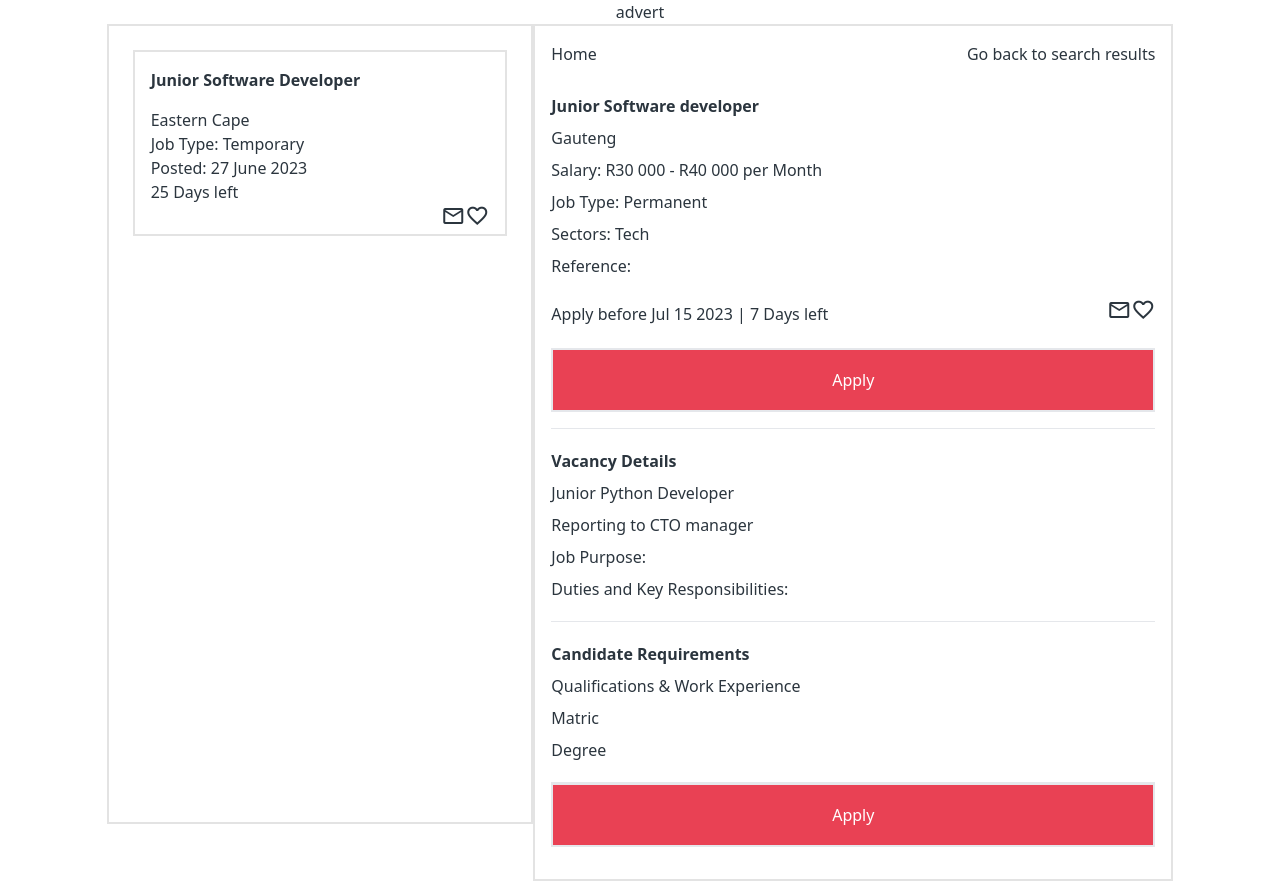
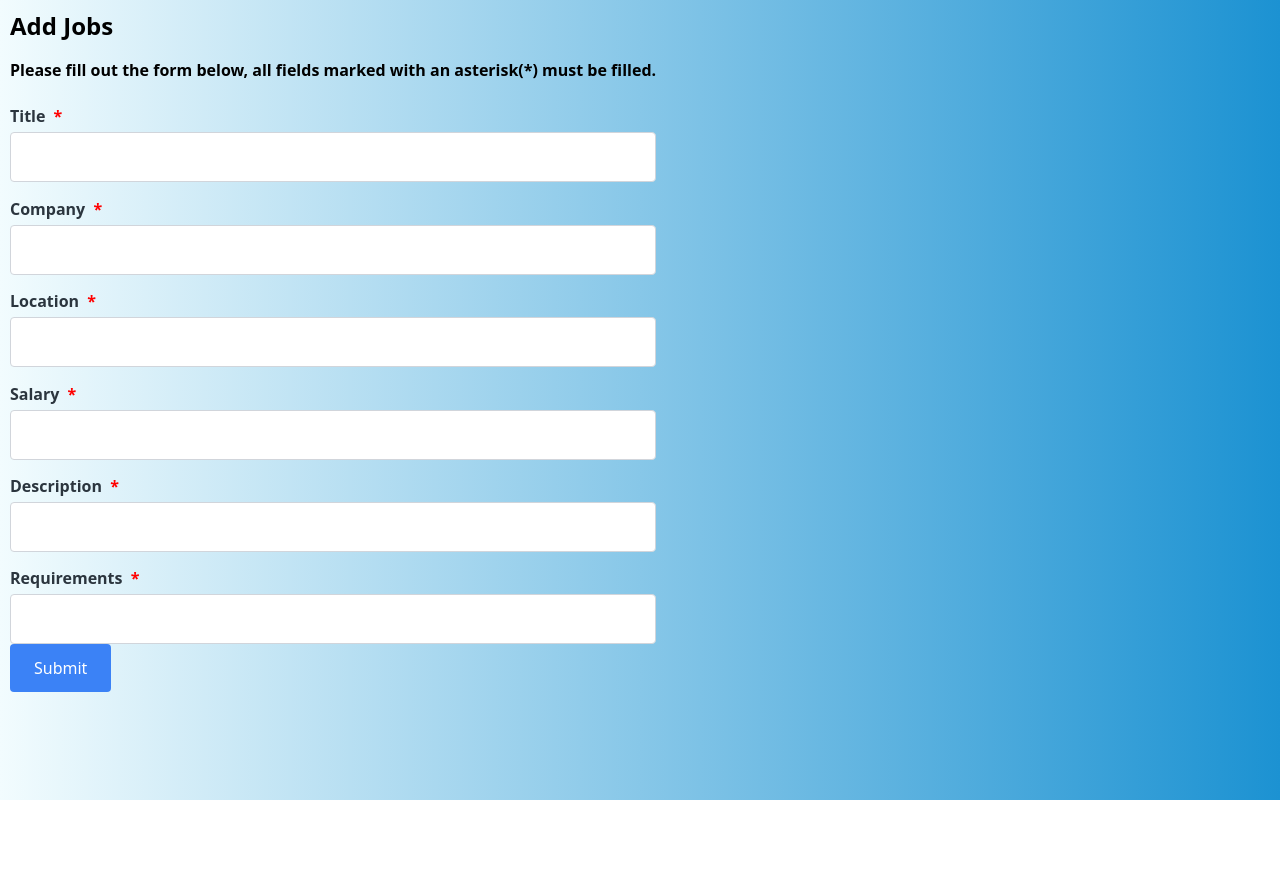
Before and after one commit to Nolu-M/job-listing-platform, a React (Vite) app: page /jobs/advert in a window 1280 px wide. After the commit the page ends 800 px from the top, so only its background shows below. Built offline with nearby package versions, Linux system fonts and the light colour scheme.

Commit message:
Added Jobs Form

```diff
--- a/src/App.jsx
+++ b/src/App.jsx
@@ -1,26 +1,15 @@
-import { Route, Routes } from 'react-router-dom'
 import './App.css'
-import JobListings from './pages/JobListings'
-import JobDetails from './pages/JobDetails'
+import React from 'react';
+import JobListingForm from './components/JobListingForm';
 
 
 
+const App = () => {
+  return (
+   <div>
+    <JobListingForm/>
+   </div>
+  );
+};
 
-
-
-function App() {
-  return (
-    <>
-    <Routes>
-      <Route path='/' element={<JobListings/>} />
-      <Route path='/jobs/advert' element={<JobDetails/>} />
-    </Routes>
-
-
-
-
-    </>
-  )
-}
-
-export default App
+export default App;
--- /dev/null
+++ b/src/components/JobListingForm.css
@@ -0,0 +1,62 @@
+body {
+    background: linear-gradient(to right,  rgb(242, 252, 254), rgb(28, 146, 210));
+    display: table-cell;
+    overflow-y: scroll;
+}
+h1{
+    color: black;
+    font-weight: bolder;
+}
+h2{
+    text-align: center;
+    margin-left: auto;
+    color: black;
+    font-weight: 800;
+}
+.container {
+    justify-content: center;
+    display: flex;
+    margin: auto;
+    padding: 10px;
+    width: 100%;
+    flex-direction: column;
+
+
+  }
+
+  .label {
+    display: block;
+    font-weight: bold;
+    color: black;
+    margin-top: 0.9rem;
+    text-align: left;
+  }
+
+  .input {
+    margin-top: 0.25rem;
+    padding: 0.75rem;
+    border: 1px solid #d1d5db;
+    border-radius: 0.25rem;
+    outline: none;
+    width: 100%;
+  }
+
+  .button {
+    background-color: #3b82f6;
+    color: #fff;
+    padding: 0.75rem 1.5rem;
+    border-radius: 0.25rem;
+    cursor: pointer;
+  }
+
+  .button:hover {
+    background-color: #09c363;
+  }
+  .required{
+        color: red;
+        margin-left: 0.25rem;
+  }
+  .form-field{
+    text-align: left;
+    font-weight: bold;
+  }
--- /dev/null
+++ b/src/components/JobListingForm.jsx
@@ -0,0 +1,105 @@
+import React, { useState } from 'react';
+import './JobListingForm.css';
+
+const JobListingForm = () => {
+  const [title, setTitle] = useState('');
+  const [company, setCompany] = useState('');
+  const [location, setLocation] = useState('');
+  const [salary, setSalary] = useState('');
+  const [description, setDescription] = useState('');
+  const [requirements, setRequirements] = useState('');
+
+  function handleSubmit(e) {
+        e.preventDefault();
+
+        setTitle('');
+        setCompany('');
+        setLocation('');
+        setSalary('');
+        setDescription('');
+        setRequirements('');
+    }
+
+  return (
+    <div className="container">
+      <h1 className="text-2xl font-bold mb-4">Add Jobs</h1>
+      <h2 className="text-s font-bold mb-2">Please fill out the form below, all fields marked with an asterisk(*) must be filled.</h2>
+      <form onSubmit={handleSubmit}>
+        <div className="form-field">
+          <label htmlFor="title" className="label"></label>
+          Title <span className="required">*</span>
+          <input
+            type="text"
+            id="title"
+            className="input"
+            value={title}
+            onChange={e => setTitle(e.target.value)}
+          />
+        </div>
+        <div className="form-field">
+          <label htmlFor="company" className="label"></label>
+          Company <span className="required">*</span>
+          <input
+            type="text"
+            id="company"
+            className="input"
+            value={company}
+            onChange={e => setCompany(e.target.value)}
+          />
+        </div>
+        <div className="form-field">
+          <label htmlFor="location" className="label"></label>
+          Location <span className="required">*</span>
+          <input
+            type="text"
+            id="location"
+            className="input"
+            value={location}
+            onChange={e => setLocation(e.target.value)}
+          />
+        </div>
+        <div className="form-field">
+          <label htmlFor="salary" className="label"></label>
+          Salary <span className="required">*</span>
+          <input
+            type="text"
+            id="salary"
+            className="input"
+            value={salary}
+            onChange={e => setSalary(e.target.value)}
+          />
+        </div>
+        <div className="form-field">
+            <label htmlFor="description" className="label"></label>
+            Description <span className="required">*</span>
+            <input
+            type="text"
+            id="description"
+            className="input"
+            value={description}
+            onChange={e => setDescription(e.target.value)}
+            />
+        </div>
+        <div className="form-field">
+            <label htmlFor="requirements" className="label"></label>
+            Requirements <span className="required">*</span>
+            <input
+            type="text"
+            id="requirements"
+            className="input"
+            value={requirements}
+            onChange={e => setRequirements(e.target.value)}
+            />
+        </div>
+        <button
+          type="submit"
+          className="button"
+        >
+          Submit
+        </button>
+      </form>
+    </div>
+  );
+};
+
+export default JobListingForm;
--- /dev/null
+++ b/src/components/JobListings.jsx
@@ -0,0 +1,37 @@
+import React from 'react'
+
+const JobListings = () => {
+  return (
+    <div className='container mx-auto'>
+      <div className='flex justify-between'>
+        <p>Home</p>
+        <select name="Job-list-sort" id="Job-list-sort">
+            <option value="Relevance">Relevance</option>
+            <option value="Date Posted">Date Posted</option>
+        </select>
+      </div>
+      <div>
+        <h3>28 Junior Software Developer Jobs in South Africa</h3>
+        <button className=''>CREATE AN EMAIL ALERT</button>
+        <div className='border-2'>
+            <div>
+                <h3>Junior Software Developer</h3>
+                <ul>
+                    <li>Eastern Cape</li>
+                    <li>Job Type: Temeporary</li>
+                    <li>Posted: 27 June 2023</li>
+                    <li>25 Days left</li>
+                </ul>
+            </div>
+            <div>
+                <a href=""><span className="material-symbols-outlined">mail</span></a>
+                <a href=""><span className="material-symbols-outlined">favorite</span></a>
+                <a href="">Company</a>
+            </div>
+        </div>
+      </div>
+    </div>
+  )
+}
+
+export default JobListings
```
Also changed, not shown: src/pages/JobListingForm.jsx (added).
